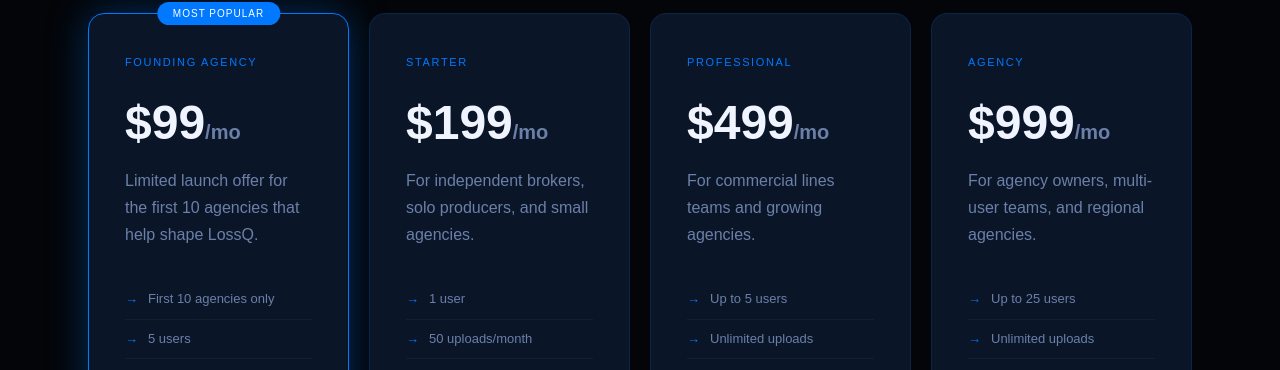
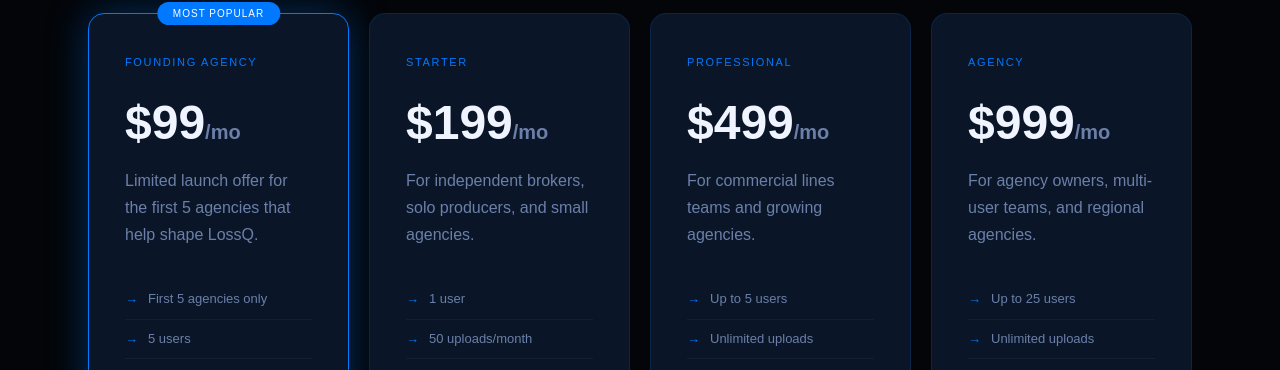
Before and after one commit to Trizzy530/LossQ, a Next.js app in the folder frontend/: page /landing in a window 1280 px wide. Shown: the part 2995-3365 px from the top of the page. Built offline with nearby package versions, Linux system fonts and the light colour scheme.

Commit message:
Update landing founding agency text to five agencies

```diff
--- a/frontend/app/landing/page.tsx
+++ b/frontend/app/landing/page.tsx
@@ -248,7 +248,7 @@
         </h2>
 
         <div className="pricing-grid reveal">
-          <Price featured tier="Founding Agency" price="$99" desc="Limited launch offer for the first 10 agencies that help shape LossQ." features={["First 10 agencies only", "5 users", "Unlimited uploads", "Professional features", "Locked-in pricing", "Priority support"]} />
+          <Price featured tier="Founding Agency" price="$99" desc="Limited launch offer for the first 5 agencies that help shape LossQ." features={["First 5 agencies only", "5 users", "Unlimited uploads", "Professional features", "Locked-in pricing", "Priority support"]} />
           <Price tier="Starter" price="$199" desc="For independent brokers, solo producers, and small agencies." features={["1 user", "50 uploads/month", "Loss run uploads", "AI summaries", "Renewal memos", "PDF exports"]} />
           <Price tier="Professional" price="$499" desc="For commercial lines teams and growing agencies." features={["Up to 5 users", "Unlimited uploads", "Carrier appetite", "Premium forecast", "Submission builder", "Priority support"]} />
           <Price tier="Agency" price="$999" desc="For agency owners, multi-user teams, and regional agencies." features={["Up to 25 users", "Unlimited uploads", "Team management", "User permissions", "Audit logs", "Advanced analytics"]} />
```
